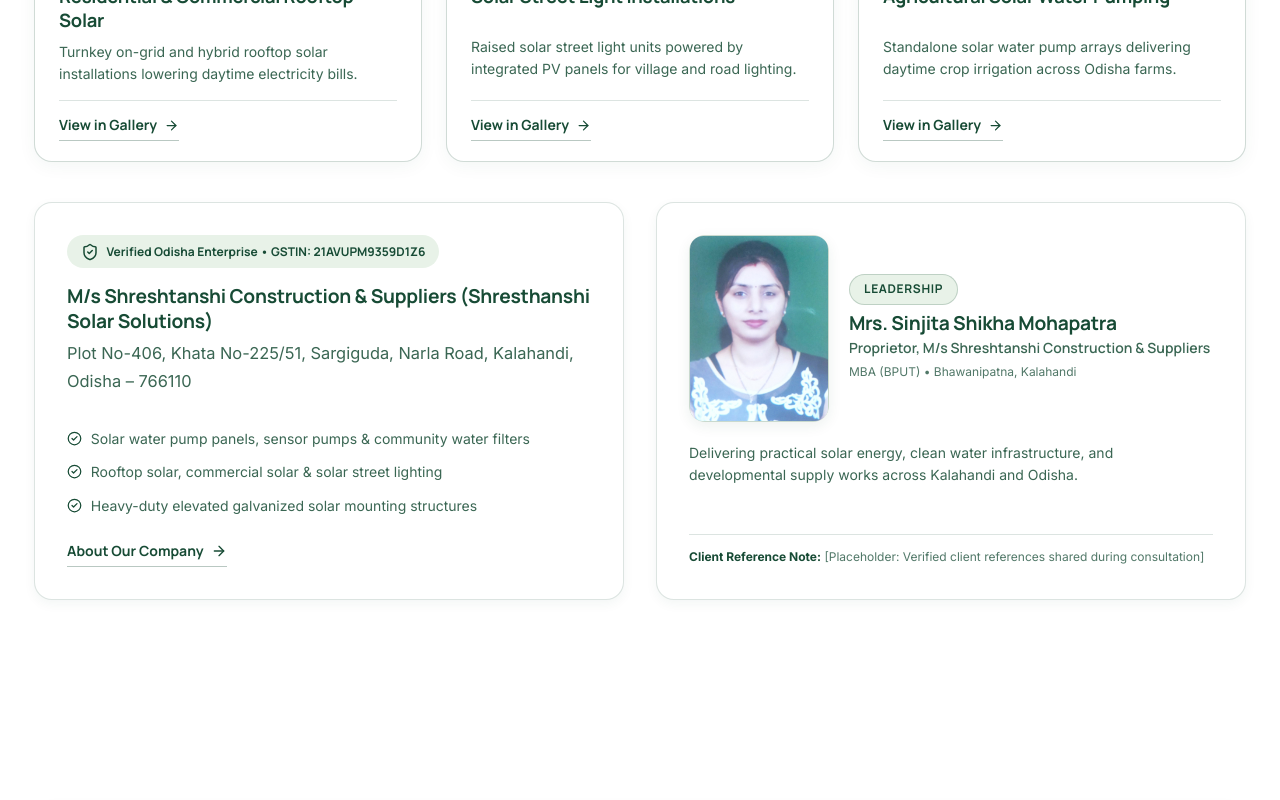
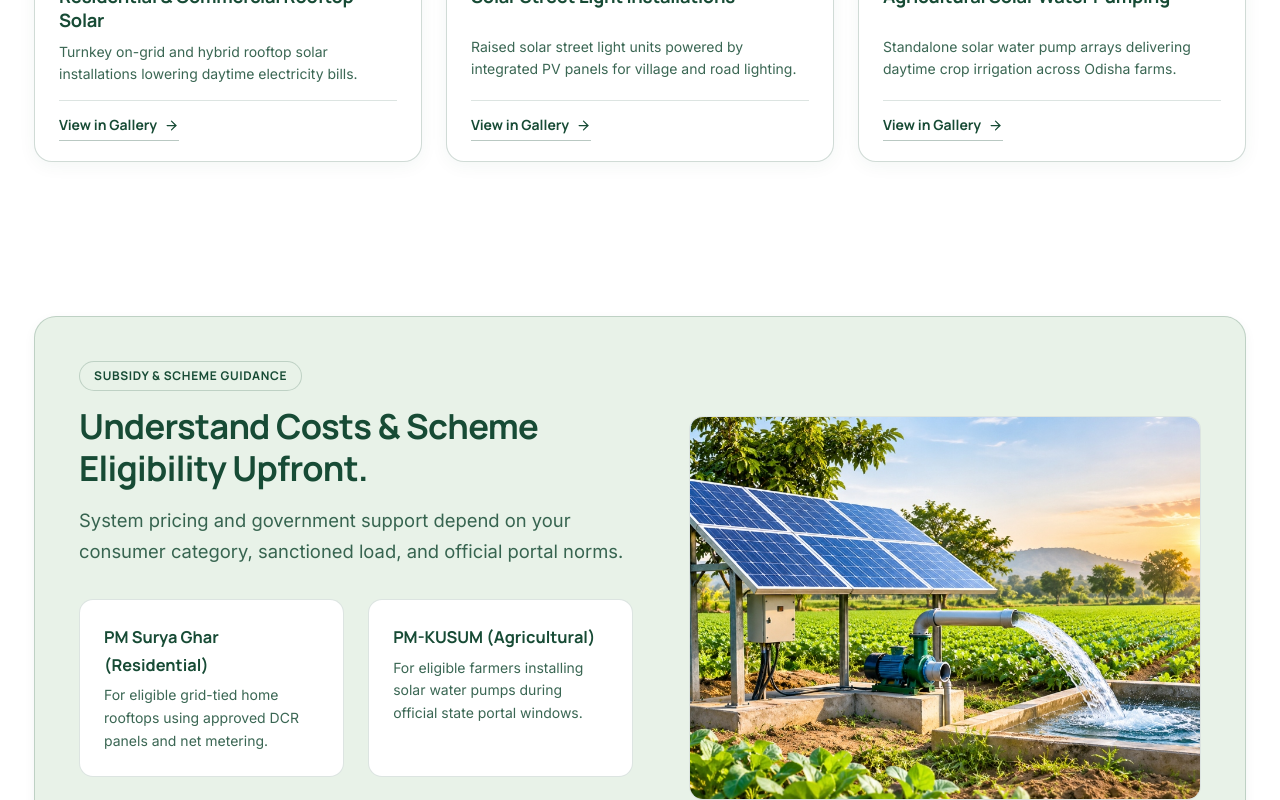
Before and after one commit to bijayalaxmilenka2002/shresthanshi_solar_solutions, a React (Vite) app: page / in a window 1280 px wide. Shown: the part 6398-7198 px from the top of the page. Built offline with nearby package versions, Linux system fonts and the light colour scheme.

Commit message:
Remove verified enterprise and leadership credentials split section from homepage

```diff
--- a/src/features/home/HomePage.tsx
+++ b/src/features/home/HomePage.tsx
@@ -385,7 +385,7 @@ export const HomePage: React.FC = () => {
               </Button>
             </div>
 
-            <div className="grid-3" style={{ marginBottom: '2.5rem' }}>
+            <div className="grid-3">
               {homepageFieldHighlights.map((proj) => (
                 <Card key={proj.id} variant="white" padding="none" hoverable className="visual-card">
                   <div className="visual-card__media">
@@ -413,65 +413,6 @@ export const HomePage: React.FC = () => {
                   </div>
                 </Card>
               ))}
-            </div>
-
-            {/* Compact Verified Enterprise & Leadership Split */}
-            <div className="trust-proof-grid">
-              <Card variant="white" padding="lg" className="trust-proof-card">
-                <div className="trust-proof-card__badge">
-                  <ShieldCheck size={18} />
-                  <span>Verified Odisha Enterprise • GSTIN: {companyConfig.gstin}</span>
-                </div>
-                <h3>{companyConfig.legalName}</h3>
-                <p style={{ marginTop: '0.35rem' }}>{companyConfig.contact.address.full}</p>
-                <ul className="trust-proof-list">
-                  <li>
-                    <CheckCircle2 size={15} />
-                    <span>Solar water pump panels, sensor pumps &amp; community water filters</span>
-                  </li>
-                  <li>
-                    <CheckCircle2 size={15} />
-                    <span>Rooftop solar, commercial solar &amp; solar street lighting</span>
-                  </li>
-                  <li>
-                    <CheckCircle2 size={15} />
-                    <span>Heavy-duty elevated galvanized solar mounting structures</span>
-                  </li>
-                </ul>
-                <div style={{ marginTop: '1.25rem' }}>
-                  <Link to="/about" className="ui-text-link">
-                    <span>About Our Company</span>
-                    <ArrowRight size={16} />
-                  </Link>
-                </div>
-              </Card>
-
-              <Card variant="white" padding="lg" className="trust-proof-card">
-                <div className="trust-proof-card__founder">
-                  <div className="trust-proof-card__avatar-placeholder">
-                    <ImagePlaceholder
-                      label={companyConfig.founder.name}
-                      sublabel={companyConfig.founder.role}
-                      aspectRatio="3/4"
-                      variant="soft-green"
-                      src={companyConfig.founder.imageSrc}
-                      imgFit="cover"
-                    />
-                  </div>
-                  <div>
-                    <span className="badge" style={{ marginBottom: '0.4rem' }}>Leadership</span>
-                    <h3>{companyConfig.founder.name}</h3>
-                    <p className="trust-proof-card__role">{companyConfig.founder.role}</p>
-                    <p className="trust-proof-card__edu">MBA (BPUT) • Bhawanipatna, Kalahandi</p>
-                  </div>
-                </div>
-                <p className="visual-card__desc">
-                  Delivering practical solar energy, clean water infrastructure, and developmental supply works across Kalahandi and Odisha.
-                </p>
-                <div className="trust-proof-note">
-                  <span>Client Reference Note:</span> [Placeholder: Verified client references shared during consultation]
-                </div>
-              </Card>
             </div>
           </Container>
         </section>
```
Also changed, not shown: src/components/home/EndToEndServiceSection.tsx (line endings or trailing spaces).
